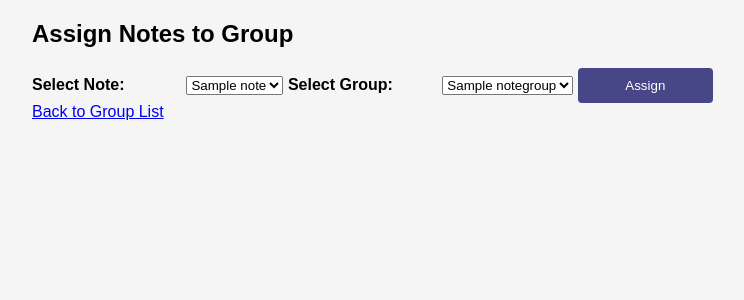
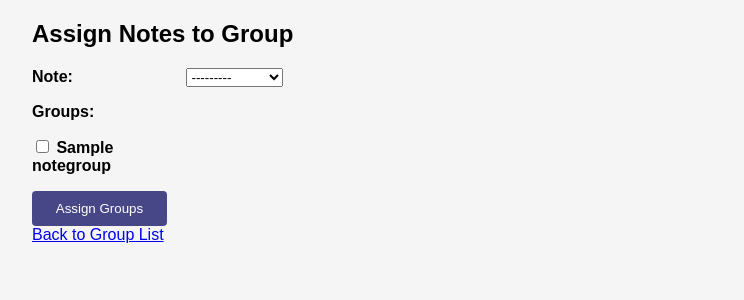
Before and after one commit to sjpope/FlowNote, a Django app: page /notes/assign-note-to-group/ in a window 1280 px wide. Shown: the part 78-378 px from the top of the page, without its empty margins (224-968 px from the left). Run offline with Django 5.2, Linux system fonts and the light colour scheme; tables that the repository leaves empty hold one stand-in row (values such as "Sample post"); parts of the project's set-up code (start-up, migrations or seed data) failed here and were passed over.

Commit message:
SCRUM-95 SCRUM-96 SCRUM-94 SCRUM-93 Fixing various bugs for Note Grouping.

```diff
--- a/notes/forms.py
+++ b/notes/forms.py
@@ -5,10 +5,10 @@ from django.contrib.auth.forms import UserCreationForm
 from django.contrib.auth.models import User
 from django.core.exceptions import ValidationError
 
-class NoteGroupForm(forms.Form):
-    title = forms.CharField(label='Title', max_length=100, help_text='Enter the title of the note group')
-    description = forms.CharField(label='Description', widget=forms.Textarea, required=False, help_text='Enter a brief description (optional)')
-
+class NoteGroupForm(forms.ModelForm):
+    class Meta:
+        model = NoteGroup
+        fields = ['title', 'description']
     def clean_title(self):
         title = self.cleaned_data['title']
         # Validation logic
@@ -17,6 +17,7 @@ class NoteGroupForm(forms.Form):
         return title
 
 class NoteGroupAssignmentForm(forms.Form):
+    note = forms.ModelChoiceField(queryset=Note.objects.all(), required=True, label='Note')
     groups = forms.ModelMultipleChoiceField(queryset=NoteGroup.objects.all(), required=False, label='Groups', widget=forms.CheckboxSelectMultiple)
 
 
--- a/notes/templates/group/group_assign.html
+++ b/notes/templates/group/group_assign.html
@@ -5,21 +5,8 @@
 
 <form method="post" action="{% url 'notes:assign-note-to-group' %}">
     {% csrf_token %}
-    <label for="note">Select Note:</label>
-    <select name="note" id="note">
-        {% for note in notes %}
-        <option value="{{ note.id }}">{{ note.title }}</option>
-        {% endfor %}
-    </select>
-
-    <label for="group">Select Group:</label>
-    <select name="group" id="group">
-        {% for group in groups %}
-        <option value="{{ group.id }}">{{ group.title }}</option>
-        {% endfor %}
-    </select>
-
-    <button type="submit">Assign</button>
+    {{ form.as_p }}
+    <button type="submit">Assign Groups</button>
 </form>
 
 <a href="{% url 'notes:group_list' %}">Back to Group List</a>
--- a/notes/templates/group/group_form.html
+++ b/notes/templates/group/group_form.html
@@ -3,7 +3,7 @@
 {% block content %}
 <h2>{% if form.instance.pk %}Edit Group{% else %}Create Group{% endif %}</h2>
 
-<form method="post" action="{% url 'notes:group_create' %}">
+<form method="post" action="">
     {% csrf_token %}
     {{ form.as_p }}
     <button type="submit">Save</button>
--- a/notes/views.py
+++ b/notes/views.py
@@ -24,23 +24,26 @@ from .ai import generate_response
 
 openai.api_key = os.getenv('OPENAI_API_KEY')
 
-""" AI Assistant Views """
+""" AI, ML Views """
 def analyze(request, note_id):
+    try:
+        if request.method == "POST" :
+            note = get_object_or_404(Note, pk=note_id)
 
-    if request.method == "POST" :
-        note = get_object_or_404(Note, pk=note_id)
+            # analyze_note_task.delay(note_id)  # TO-DO: Trigger the Celery task to analyze the note asynchronously
 
-        # analyze_note_task.delay(note_id)  # TO-DO: Trigger the Celery task to analyze the note asynchronously
+            result = perform_note_analysis(note_id)
+            keywords, summary = result.split('Summary: ')
+            keywords = keywords.replace('Keywords: ', '')
 
-        result = perform_note_analysis(note_id)
-        keywords, summary = result.split('Summary: ')
-        keywords = keywords.replace('Keywords: ', '')
+            print('Analysis Complete: ', JsonResponse({'keywords': keywords, 'summary': summary}))
 
-        print('Analysis Complete: ', JsonResponse({'keywords': keywords, 'summary': summary}))
-
-        #return redirect('notes:note_detail', pk=note.pk)
-        return JsonResponse({'keywords': keywords, 'summary': summary})
-    return JsonResponse({'error': 'Invalid request'}, status=400)
+            #return redirect('notes:note_detail', pk=note.pk)
+            return JsonResponse({'keywords': keywords, 'summary': summary})
+        return JsonResponse({'error': 'Invalid request'}, status=400)
+    except Exception as e:
+        # TO-DO: Display the error msg as the analysis result instead of sending to notes/pk/analyze
+        return JsonResponse({'error': str(e)})
 
 def generate_response_from_prompt(request):
     if request.method == 'GET':
@@ -53,18 +56,17 @@ def generate_response_from_prompt(request):
 """ Group Views """
 def assign_note_to_group(request):
     if request.method == 'POST':
-        note_id = request.POST.get('note_id')
-        group_id = request.POST.get('group_id')
-        note = get_object_or_404(Note, pk=note_id)
-        group = get_object_or_404(NoteGroup, pk=group_id)
-        note.groups.add(group)
-        note.save()
-        return redirect('notes:group_list', pk=note.pk)
+        form = NoteGroupAssignmentForm(request.POST)
+        if form.is_valid():
+            note = form.cleaned_data['note']
+            groups = form.cleaned_data['groups']
+            for group in groups:
+                note.groups.add(group)
+            return redirect('notes:group_list')
     else:
-        notes = Note.objects.all()
-        groups = NoteGroup.objects.all()
-        return render(request, 'group/group_assign.html', {'notes': notes, 'groups': groups})
-        # return redirect('notes:note_list')
+        form = NoteGroupAssignmentForm()
+
+    return render(request, 'group/group_assign.html', {'form': form})
 
 def group_edit(request, pk):
     group = get_object_or_404(NoteGroup, pk=pk)
@@ -86,7 +88,7 @@ def group_delete(request, pk):
 
 def group_detail(request, pk):
     group = get_object_or_404(NoteGroup, pk=pk)
-    notes = group.note_set.all()  # Grab all notes associated with the group
+    notes = group.notes.all()  # Grab all notes associated with the group
     return render(request, 'group/group_detail.html', {'group': group, 'notes': notes})
 
 def group_create(request):
@@ -99,7 +101,7 @@ def group_create(request):
             return redirect('notes:group_list')
     else:
         form = NoteGroupForm()
-    return render(request, 'group_form.html', {'form': form})
+    return render(request, 'group/group_form.html', {'form': form})
 
 def group_list(request):
     groups = NoteGroup.objects.all()
```
Also changed, not shown: notes/templates/group/group_delete.html (added, +12 -0 lines).
